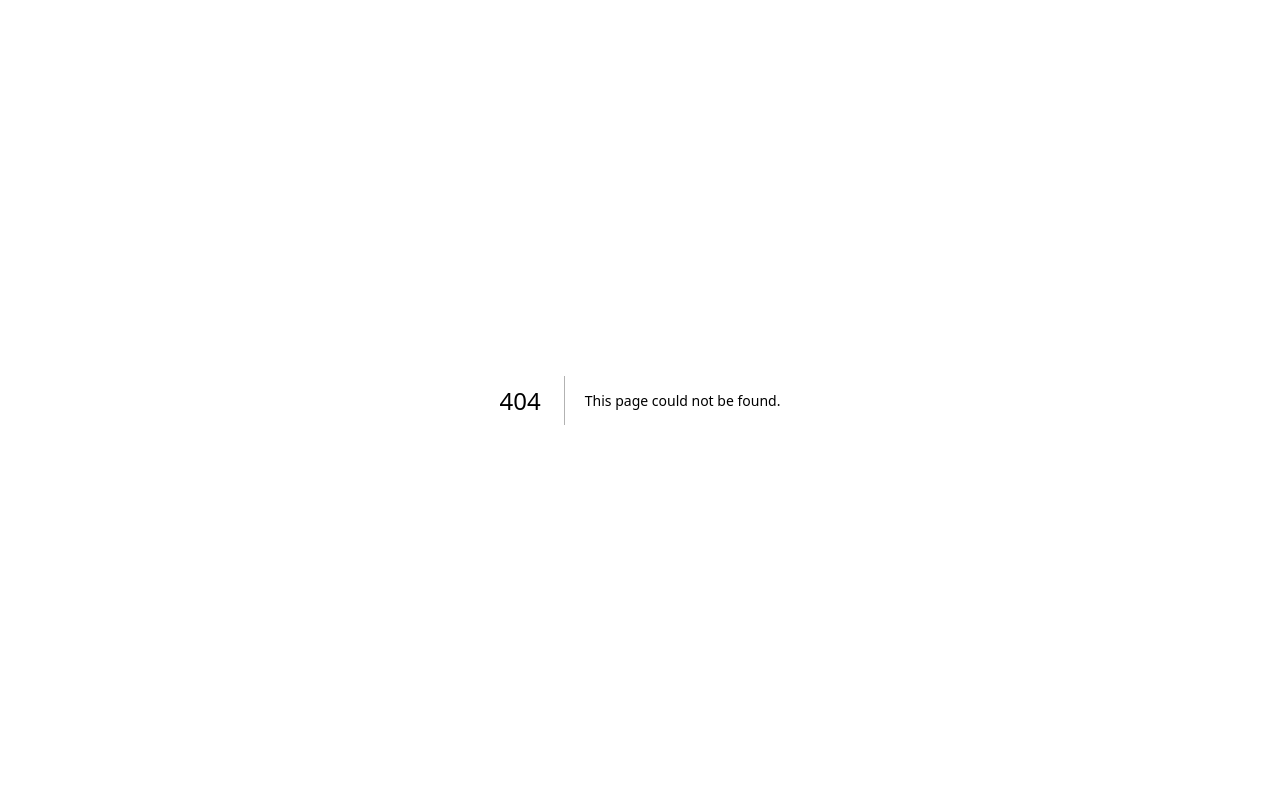
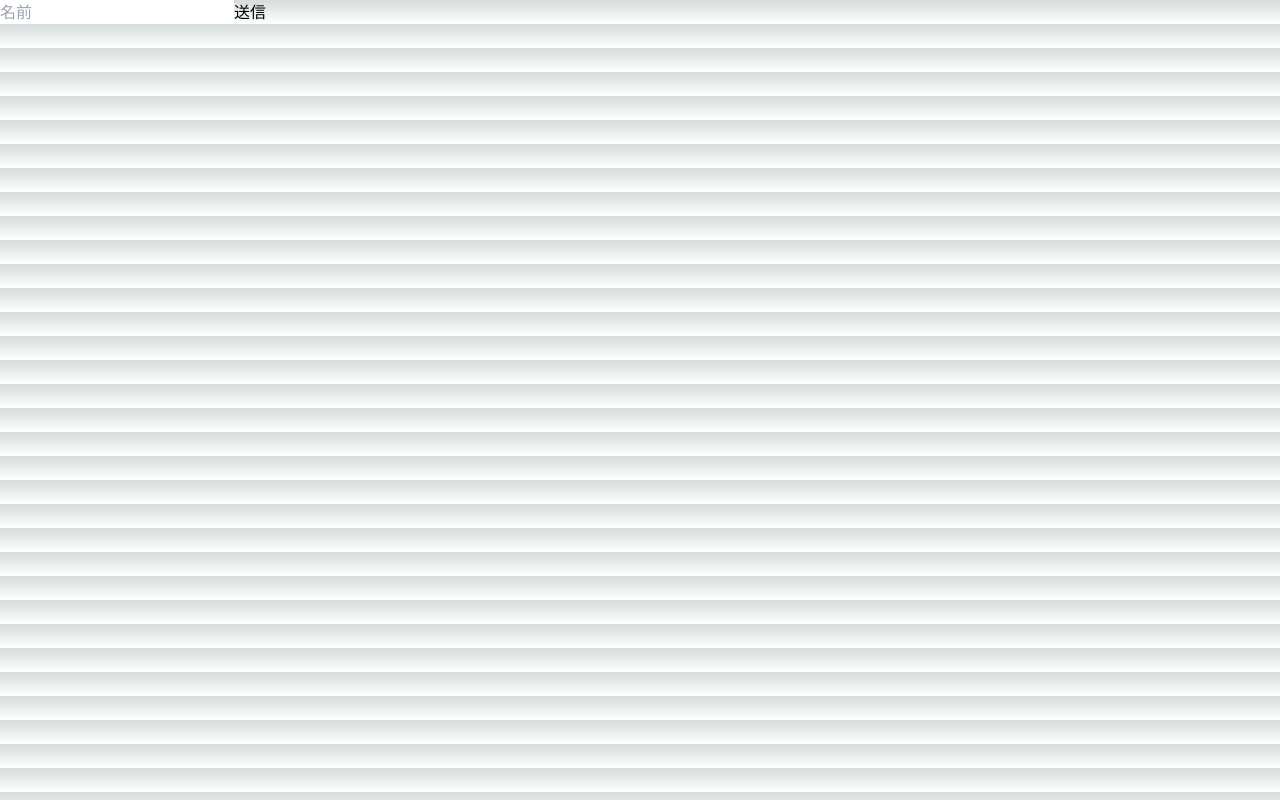
Before and after one commit to taku10101/js-kadai, a Next.js app: page /kadai3 in a window 1280 px wide. Before the commit this address had no page. Built offline with nearby package versions, Linux system fonts and the light colour scheme.

Commit message:
json server fetch fix

```diff
--- /dev/null
+++ b/src/app/kadai3/page.tsx
@@ -0,0 +1,19 @@
+import  React  from  "react";
+export  default  async function  Page() {
+
+    const tes = async (formData:FormData) => {
+        "use server"
+        //server側にログが出ます
+    console.log(formData);
+    }
+    return (
+        <div>
+            <form action={tes}>
+                <input type="text" name="name" placeholder="名前" required/>
+                <button type="submit">
+                    送信
+                </button>
+            </form>
+        </div>
+    );
+}
```
